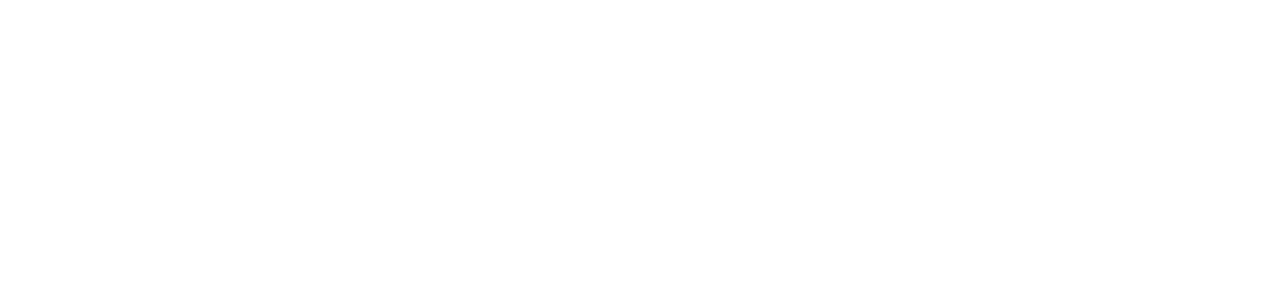
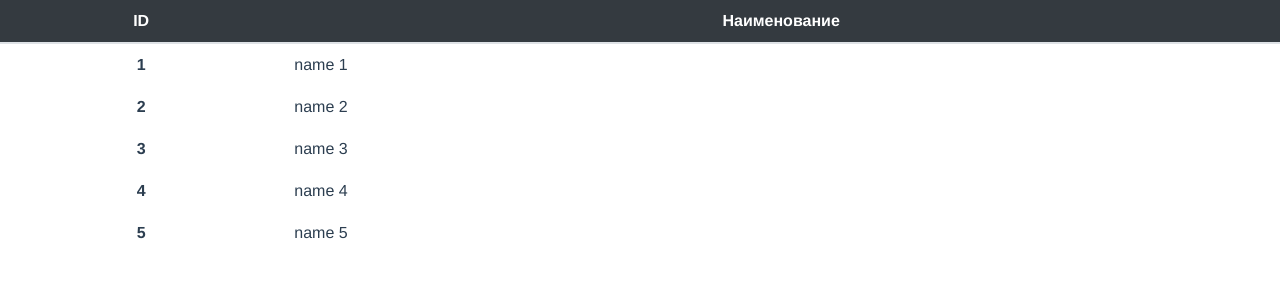
Before and after one commit to Arion-91/user-crud, a Vue app: page / in a window 1280 px wide. Shown: the top 300 px of the page. Built offline with nearby package versions, Linux system fonts and the light colour scheme.

Commit message:
add List

```diff
--- a/src/App.vue
+++ b/src/App.vue
@@ -1,22 +1,32 @@
 <template>
 	<div id="app">
+		<List/>
 	</div>
 </template>
 
 <script>
+	import List from "@/components/List";
+
 	export default {
 		name: 'app',
-		components: {}
+		components: {
+			List
+		}
 	}
 </script>
 
 <style>
+	* {
+		box-sizing: border-box;
+		margin: 0;
+		padding: 0;
+	}
+
 	#app {
 		font-family: 'Avenir', Helvetica, Arial, sans-serif;
 		-webkit-font-smoothing: antialiased;
 		-moz-osx-font-smoothing: grayscale;
 		text-align: center;
 		color: #2c3e50;
-		margin-top: 60px;
 	}
 </style>
--- /dev/null
+++ b/src/components/List.vue
@@ -0,0 +1,58 @@
+<template>
+	<table class="wrap">
+		<tr class="head">
+			<th>ID</th>
+			<th>Наименование</th>
+		</tr>
+		<tr v-for="user in users" :key="user.id" class="item">
+			<td class="item-id">{{user.id}}</td>
+			<td class="item-name">{{user.name}}</td>
+		</tr>
+	</table>
+</template>
+
+<script>
+	export default {
+		name: "List",
+		computed: {
+			users() {
+				return this.$store.state.users;
+			}
+		}
+	}
+</script>
+
+<style lang="scss" scoped>
+	.wrap {
+		width: 100%;
+	}
+
+	table {
+		border-collapse: collapse;
+	}
+	th, td {
+		padding: 12px;
+	}
+
+	.head {
+		background-color: #343a40;
+		border: #454d55;
+		border-bottom: 2px solid #dee2e6;
+		color: white;
+	}
+
+	.item {
+		&-id {
+			font-weight: 600;
+		}
+		&-name {
+			text-align: left;
+		}
+	}
+
+	.item:hover {
+		color: #495057;
+		background-color: #e9ecef;
+		border-color: #dee2e6;
+	}
+</style>
```
